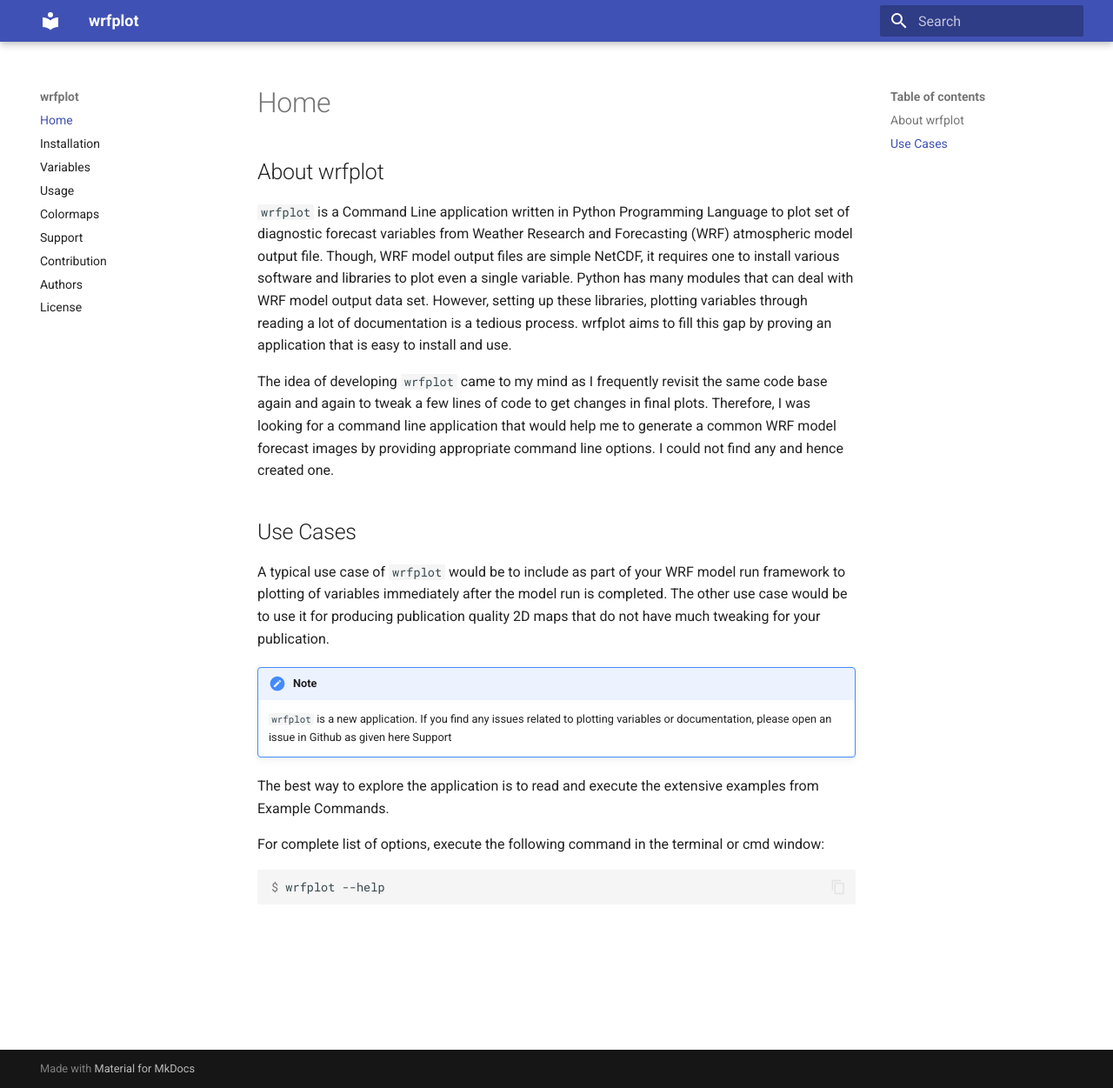
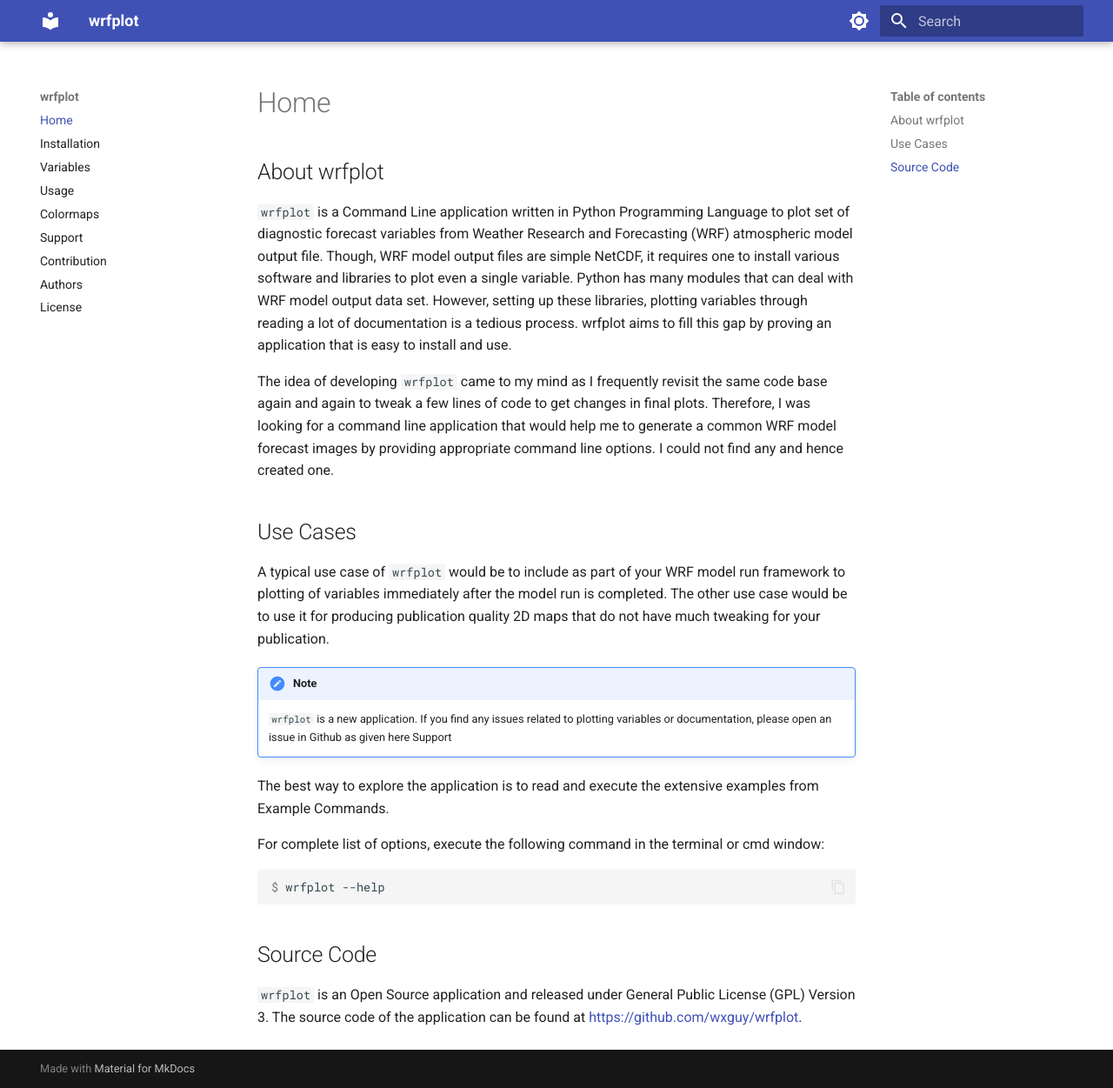
Before and after one commit to wxguy/wrfplot, an MkDocs documentation site: the page built from docs/index.md, in a window 1280 px wide and 1251 px high. Shown: the whole window at 87% size. Built offline with MkDocs 1.6.1 and Material for MkDocs 9.7.7, drawn with Linux system fonts in a browser that asks for light colours.

````diff
--- a/docs/index.md
+++ b/docs/index.md
@@ -20,3 +20,8 @@ For complete list of options, execute the following command in the terminal or c
 ```console
 $ wrfplot --help
 ```
+
+## Source Code
+
+`wrfplot` is an Open Source application and released under General Public License (GPL) Version 3.
+The source code of the application can be found at [https://github.com/wxguy/wrfplot](https://github.com/wxguy/wrfplot).
--- a/mkdocs.yml
+++ b/mkdocs.yml
@@ -16,6 +16,18 @@ theme:
   name: material
   features:
     - content.code.copy
+  palette:
+    # Palette toggle for light mode
+    - scheme: default
+      toggle:
+        icon: material/brightness-7
+        name: Switch to dark mode
+
+    # Palette toggle for dark mode
+    - scheme: slate
+      toggle:
+        icon: material/brightness-4
+        name: Switch to light mode
 
 markdown_extensions:
   - admonition
````
